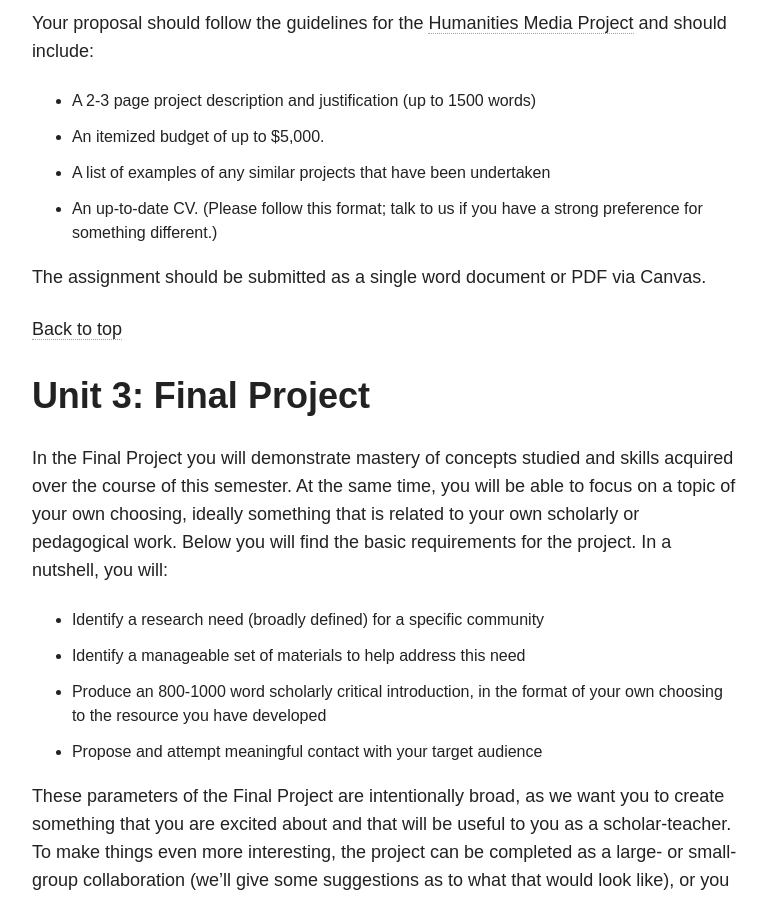
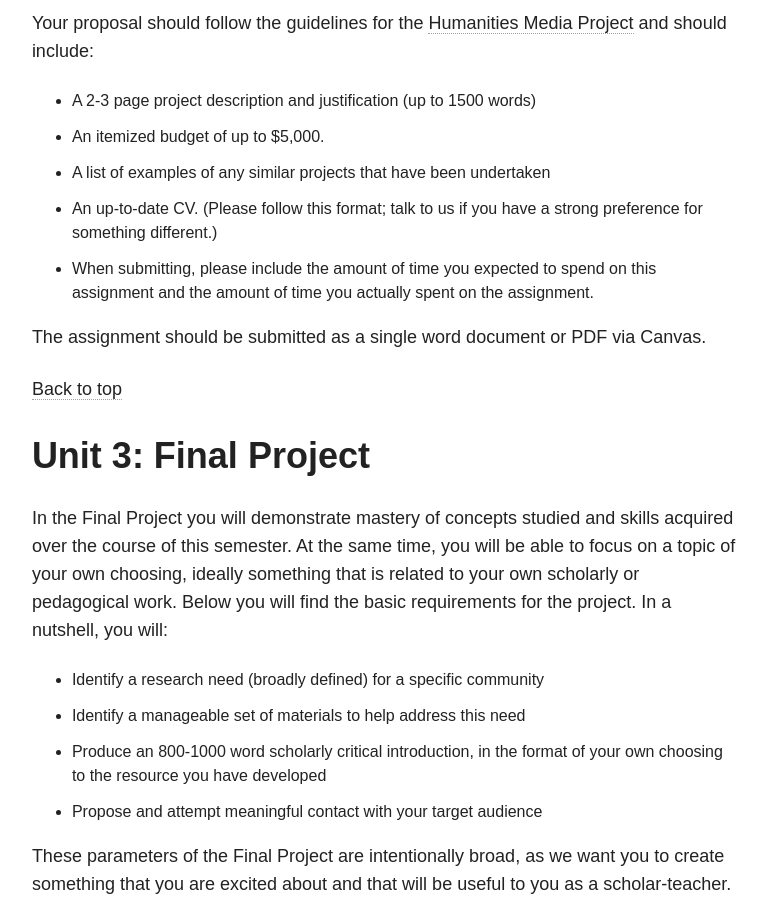
Before and after one commit to pilarvillanueva/criticalarchives, a Jekyll site: the page built from assignments/index.md, in a window 1280 px wide and 900 px high, scrolled down 4744 px. Shown: the whole window, without its empty margins (254-1021 px from the left). Built offline with Jekyll 4.4.1, drawn with Linux system fonts in a browser that asks for light colours; nearby versions of some CDN libraries.

Commit message:
time tracking

```diff
--- a/assignments/index.md
+++ b/assignments/index.md
@@ -69,6 +69,7 @@ Your proposal should follow the guidelines for the [Humanities Media Project](ht
 * An itemized budget of up to $5,000.
 * A list of examples of any similar projects that have been undertaken
 * An up-to-date CV. (Please follow this format; talk to us if you have a strong preference for something different.)
+* When submitting, please include the amount of time you expected to spend on this assignment and the amount of time you actually spent on the assignment.
 
 The assignment should be submitted as a single word document or PDF via Canvas.
 
```
